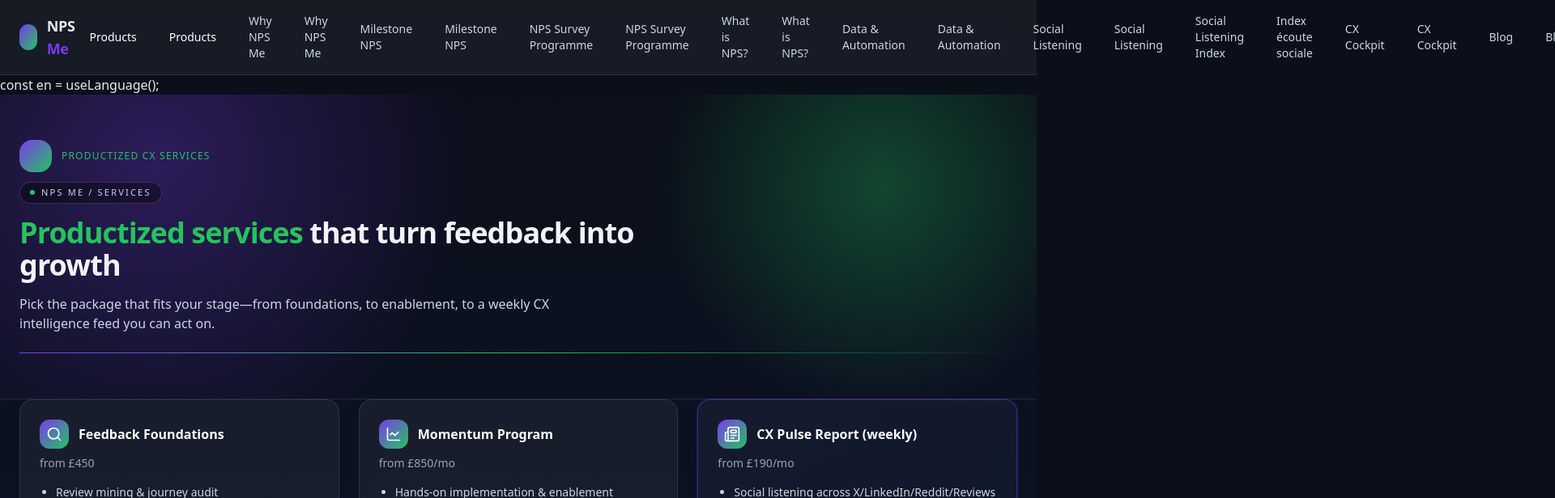
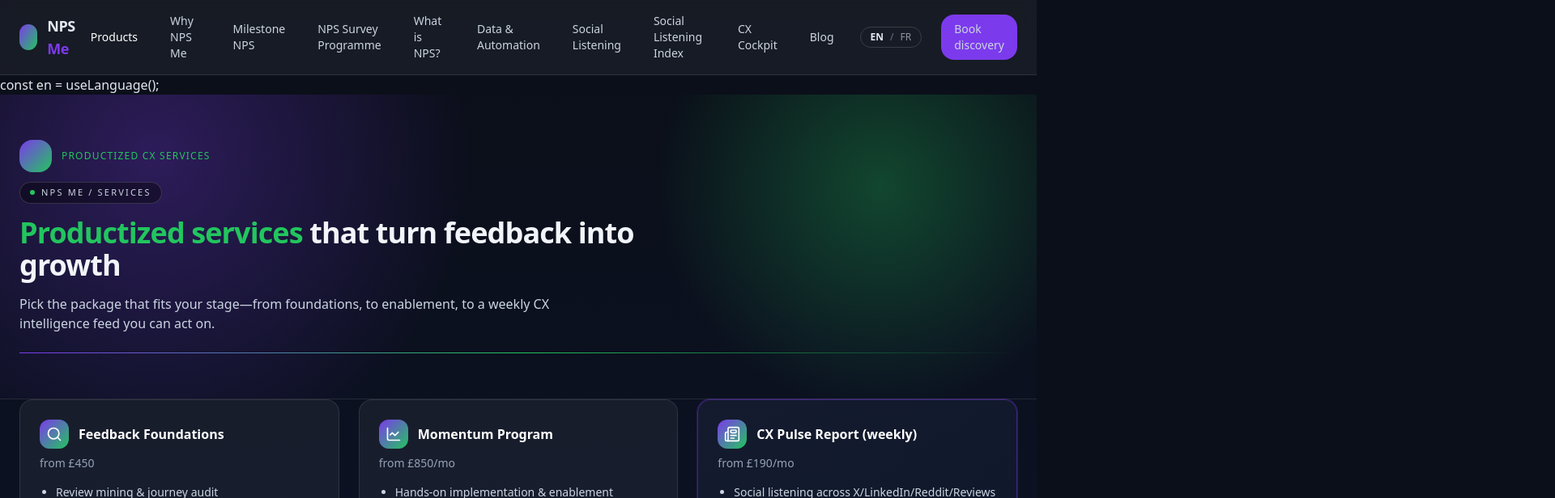
Before and after one commit to CasparRitchie/npsme-site, a React (Vite) app: page /products in a window 1280 px wide. Shown: the top 616 px of the page at 81% size, 1920 px wide, since content can reach past the window. Built offline with nearby package versions, Linux system fonts and the light colour scheme.

Commit message:
Global language update part 1

```diff
--- a/src/components/Navbar.jsx
+++ b/src/components/Navbar.jsx
@@ -13,8 +13,9 @@ export default function NavBar() {
   const location = useLocation();
 
   const { lang, setLang } = useLanguage();
-  const headerLinks = ROUTES.filter((r) => r.enabled && r.inHeader);
-
+  const headerLinks = ROUTES.filter(
+    (r) => r.enabled && r.inHeader && (r.lang ? r.lang === lang : true)
+  );
   React.useEffect(() => setOpen(false), [location.pathname]);
 
   React.useEffect(() => {
```
